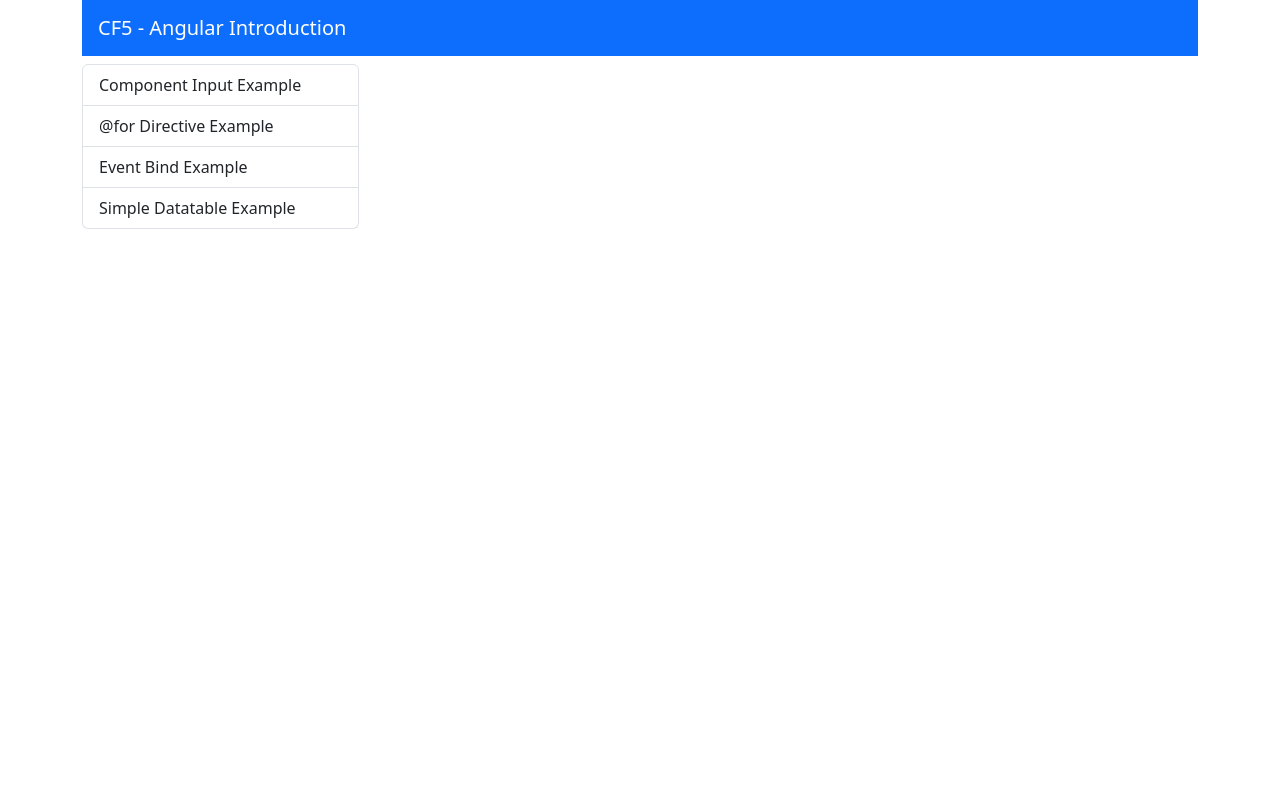
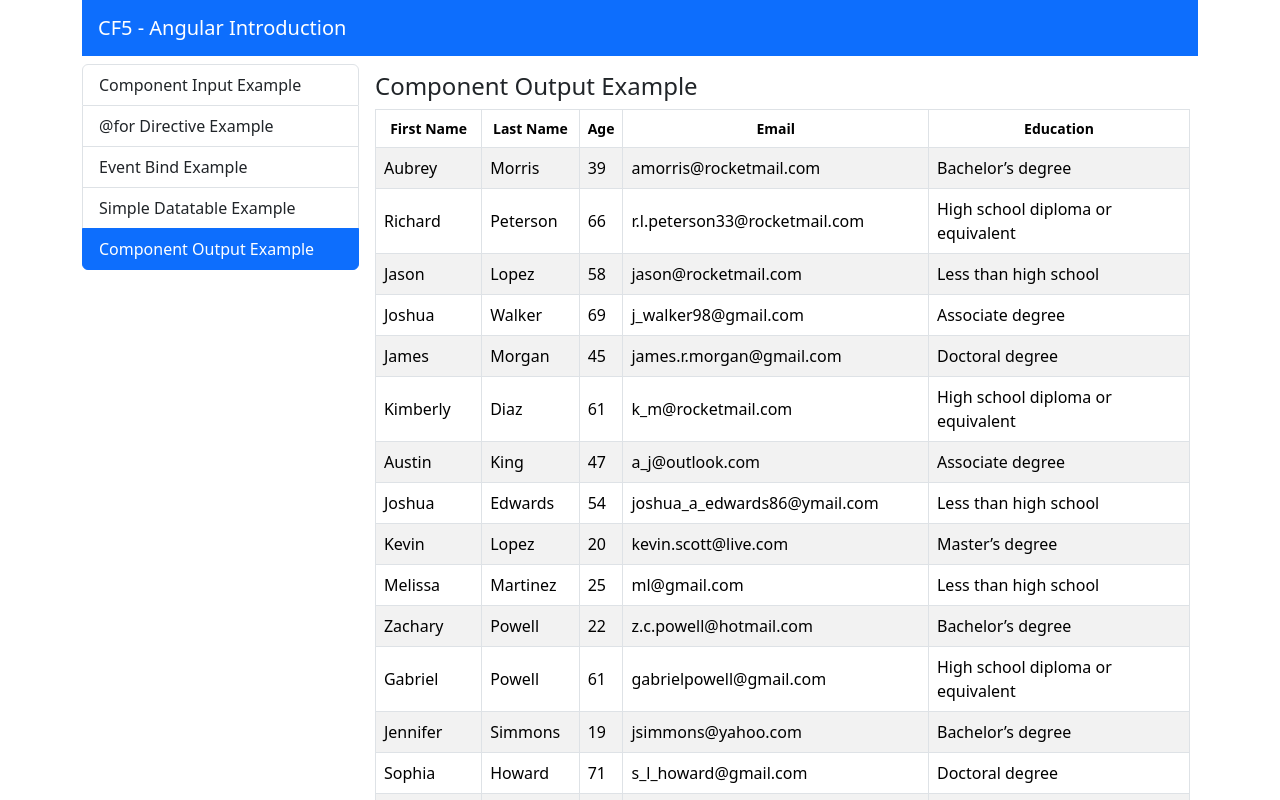
Before and after one commit to gerasimidisk/angular-introduction, an Angular app: page /component-output-example in a window 1280 px wide. Before the commit this address led to /. Shown: the top 800 px of the page. Built offline with nearby package versions, Linux system fonts and the light colour scheme.

Commit message:
component output

```diff
--- a/src/app/app.routes.ts
+++ b/src/app/app.routes.ts
@@ -4,6 +4,7 @@
 import { ComponentInputExampleComponent } from './components/component-input-example/component-input-example.component';
 import { ForDirectiveExampleComponent } from './component/for-directive-example/for-directive-example.component';
 import { SimpleDatatableExampleComponent } from './components/simple-datatable-example/simple-datatable-example.component';
+import { ComponentOutputExampleComponent } from './components/component-output-example/component-output-example.component';
 
 
 export const routes: Routes = [
@@ -11,5 +12,6 @@
     {path: 'for-directive-example', component: ForDirectiveExampleComponent},
     {path: 'event-bind-example', component: EventBindExampleComponent},
     {path: 'simple-datatable-example', component: SimpleDatatableExampleComponent},
+    {path: 'component-output-example', component: ComponentOutputExampleComponent},
     {path: '', component: WelcomeComponent}
 ];
--- /dev/null
+++ b/src/app/components/component-output-example/component-output-example.component.html
@@ -0,0 +1,5 @@
+<h4>Component Output Example</h4>
+
+<app-simple-datatable [data]="manyPerson" (personClicked)="onPersonClicked($event)">
+
+</app-simple-datatable>
--- /dev/null
+++ b/src/app/components/component-output-example/component-output-example.component.ts
@@ -0,0 +1,28 @@
+import { Component } from '@angular/core';
+import {  EPerson, ManyPerson } from 'src/app/shared/interfaces/person';
+import { SimpleDatatableComponent } from '../simple-datatable/simple-datatable.component';
+
+@Component({
+  selector: 'app-component-output-example',
+  imports: [SimpleDatatableComponent],
+  templateUrl: './component-output-example.component.html',
+  styleUrl: './component-output-example.component.css'
+})
+export class ComponentOutputExampleComponent {
+  manyPerson = ManyPerson;
+
+  onPersonClicked(person: EPerson) {
+    console.log(person);
+    alert(this.personTemplate(person));
+  }
+
+  personTemplate(person: EPerson) {
+    return `Person Details:
+
+            First Name: ${person.givenName}
+            Last Name: ${person.surName}
+            Age: ${person.age}
+            Email: ${person.email}
+            Education: ${person.education}`;
+  }
+}
--- a/src/app/components/list-group-menu/list-group-menu.component.ts
+++ b/src/app/components/list-group-menu/list-group-menu.component.ts
@@ -13,6 +13,7 @@
     {text: 'Component Input Example', routerLink: 'component-input-example'},
     {text: '@for Directive Example', routerLink: 'for-directive-example'},
     {text: 'Event Bind Example', routerLink: 'event-bind-example'},
-    {text: 'Simple Datatable Example', routerLink: 'simple-datatable-example'}
+    {text: 'Simple Datatable Example', routerLink: 'simple-datatable-example'},
+    {text: 'Component Output Example', routerLink: 'component-output-example'}
   ];
 }
--- a/src/app/components/simple-datatable/simple-datatable.component.html
+++ b/src/app/components/simple-datatable/simple-datatable.component.html
@@ -10,7 +10,7 @@
     </thead>
     <tbody>
         @for (row of data; track row) {
-            <tr class="align-middle">
+            <tr class="align-middle" (dblclick)="onPersonClicked(row)">
                 <td>{{row.givenName}}</td>
                 <td>{{row.surName}}</td>
                 <td>{{row.age}}</td>
--- a/src/app/components/simple-datatable/simple-datatable.component.ts
+++ b/src/app/components/simple-datatable/simple-datatable.component.ts
@@ -1,4 +1,4 @@
-import { Component, Input } from '@angular/core';
+import { Component, EventEmitter, Input, Output } from '@angular/core';
 import { EPerson } from 'src/app/shared/interfaces/person';
 import {sortBy} from 'lodash-es';
 
@@ -10,6 +10,7 @@
 })
 export class SimpleDatatableComponent {
   @Input() data: EPerson[];
+  @Output() personClicked = new EventEmitter<EPerson>();
 
   sortOrder = {
     givenName: 'none',
@@ -44,4 +45,8 @@
       return '';
     }
   }
+
+  onPersonClicked(person: EPerson) {
+    this.personClicked.emit(person);
+  }
 }
```
Also changed, not shown: src/app/components/component-output-example/component-output-example.component.css (added), 1 other file (tests, documents, lock files or other folders).
